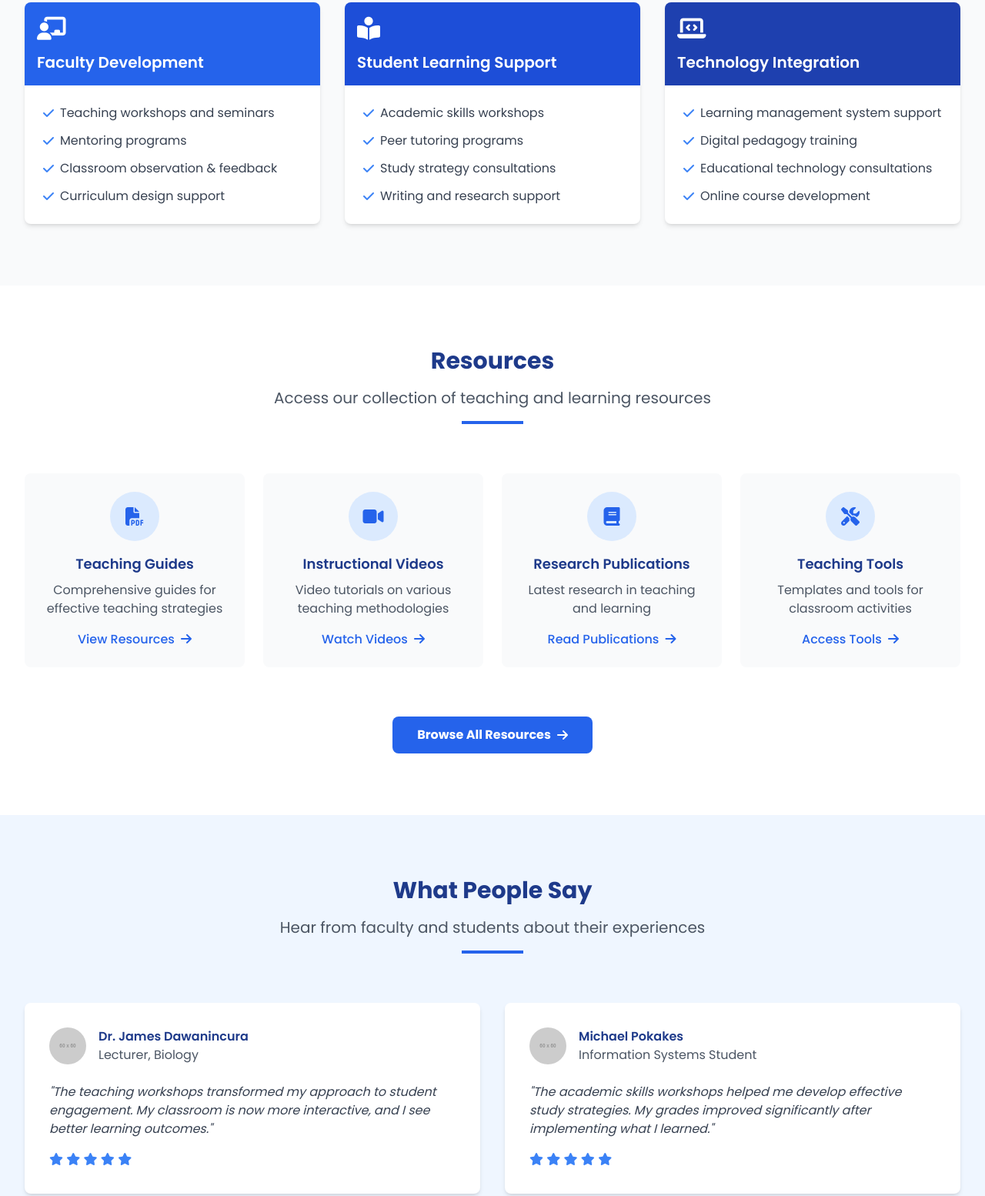
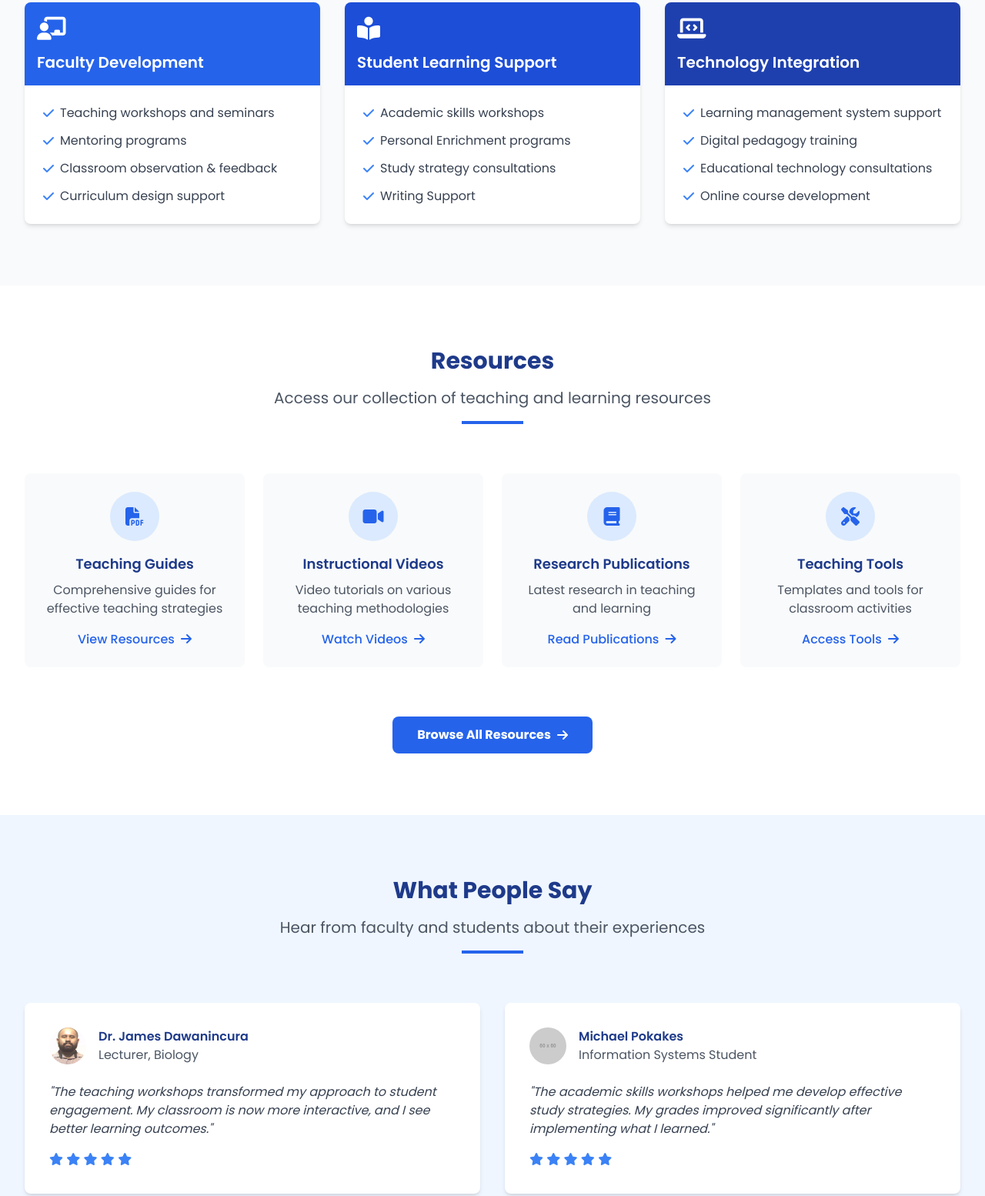
Before and after one commit to pairi88/dwucltweb, a plain HTML site: page index.html in a window 1280 px wide. Shown: the part 1869-3423 px from the top of the page at 77% size. Drawn offline with nearby package versions, Linux system fonts and the light colour scheme; placeholder pictures from the web are drawn by us.

Commit message:
Update index.html

```diff
--- a/index.html
+++ b/index.html
@@ -186,7 +186,7 @@
                             </li>
                             <li class="flex items-start">
                                 <i class="fas fa-check text-blue-500 mt-1 mr-2"></i>
-                                <span>Peer tutoring programs</span>
+                                <span>Personal Enrichment programs</span>
                             </li>
                             <li class="flex items-start">
                                 <i class="fas fa-check text-blue-500 mt-1 mr-2"></i>
@@ -194,7 +194,7 @@
                             </li>
                             <li class="flex items-start">
                                 <i class="fas fa-check text-blue-500 mt-1 mr-2"></i>
-                                <span>Writing and research support</span>
+                                <span>Writing Support</span>
                             </li>
                         </ul>
                     </div>
@@ -303,7 +303,7 @@
                 <!-- Testimonial 1 -->
                 <div class="bg-white p-8 rounded-lg shadow-md">
                     <div class="flex items-center mb-6">
-                        <img src="https://via.placeholder.com/60x60?text=Faculty" alt="Faculty member" class="w-12 h-12 rounded-full mr-4">
+                        <img src="/images/jdawanincura.jpg" alt="Faculty member" class="w-12 h-12 rounded-full mr-4">
                         <div>
                             <h4 class="font-semibold text-blue-900">Dr. James Dawanincura</h4>
                             <p class="text-gray-600">Lecturer, Biology</p>
```
